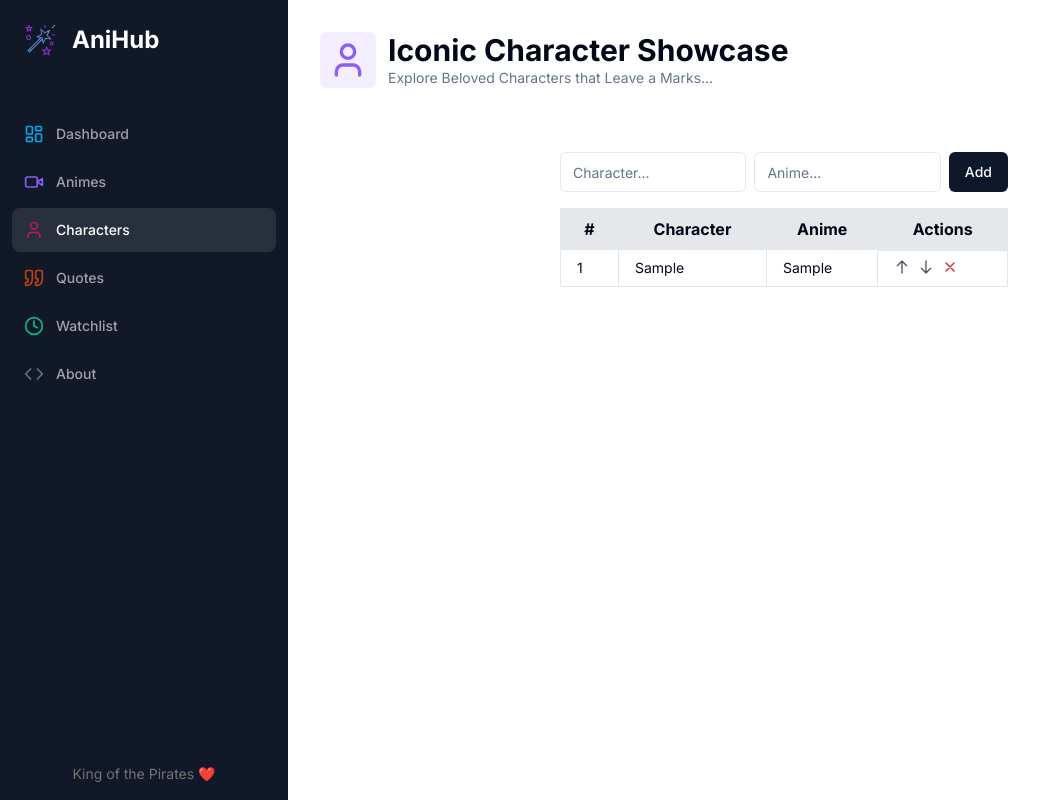
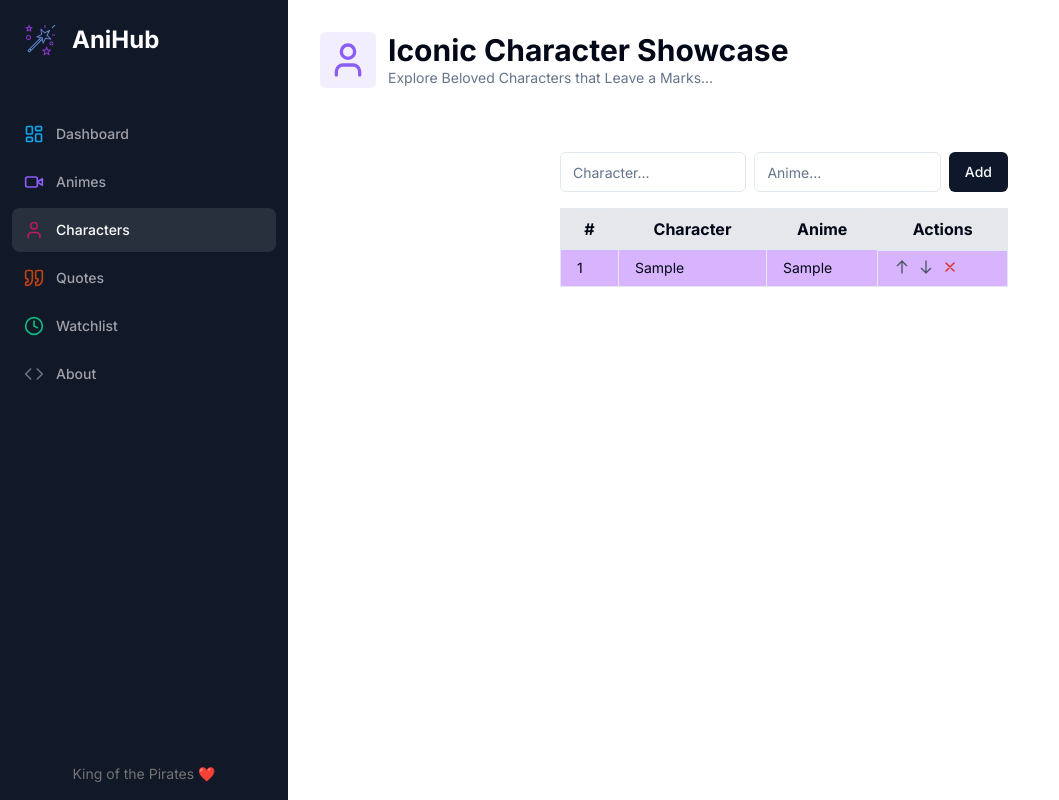
Before and after one commit to NikChhillar/AiShinobi, a Next.js app: page /characters in a window 1280 px wide. Both pictures are taken after typing "Sample", "Sample" into the empty fields and a click on the button "Add". Shown: the whole page, without its empty margins (0-1059 px from the left). Built offline with nearby package versions, Linux system fonts and the light colour scheme.

Commit message:
added bg colors

```diff
--- a/app/(dashboard)/(routes)/animes/page.tsx
+++ b/app/(dashboard)/(routes)/animes/page.tsx
@@ -5,6 +5,14 @@ import { Button } from "@/components/ui/button";
 import { Input } from "@/components/ui/input";
 import { VideoIcon } from "lucide-react";
 import { useEffect, useState } from "react";
+
+const rankingColors = [
+  'bg-purple-300', 'bg-purple-200', 'bg-purple-100', // Purple shades
+  'bg-blue-300', 'bg-blue-200', 'bg-blue-100',       // Blue shades
+  'bg-green-300', 'bg-green-200', 'bg-green-100',    // Green shades
+  'bg-orange-300', 'bg-orange-200', 'bg-orange-100', // Orange shades
+  'bg-red-300', 'bg-red-200', 'bg-red-100',          // Red shades
+];
 
 const AnimePage = () => {
   const [animeName, setAnimeName] = useState<string>("");
@@ -113,8 +121,10 @@ const AnimePage = () => {
               </thead>
               <tbody>
                 {topAnimes.map((anime, index) => (
-                  <tr key={anime} className="hover:bg-gray-100 transition">
-                    <td className="border text-sm  p-2 md:py-2 md:px-4">{index + 1}</td>
+                  <tr key={anime}
+                    className={` ${rankingColors[index % rankingColors.length]}`}
+                  >
+                    <td className="border text-sm  p-2 md:py-2 md:px-4">#{index + 1}</td>
                     <td className="border text-sm p-2 md:py-2 md:px-4">{anime}</td>
                     <td className="border-t p-2 md:py-2 md:px-4 flex items-center">
                       <button
--- a/app/(dashboard)/(routes)/characters/page.tsx
+++ b/app/(dashboard)/(routes)/characters/page.tsx
@@ -4,8 +4,15 @@ import { Heading } from "@/components/Heading";
 import { Button } from "@/components/ui/button";
 import { Input } from "@/components/ui/input";
 import { UserIcon } from "lucide-react";
-import Image from "next/image";
 import React, { useEffect, useState } from "react";
+
+const rankingColors = [
+  'bg-purple-300', 'bg-purple-200', 'bg-purple-100', // Purple shades
+  'bg-blue-300', 'bg-blue-200', 'bg-blue-100',       // Blue shades
+  'bg-green-300', 'bg-green-200', 'bg-green-100',    // Green shades
+  'bg-orange-300', 'bg-orange-200', 'bg-orange-100', // Orange shades
+  'bg-red-300', 'bg-red-200', 'bg-red-100',          // Red shades
+];
 
 const CharacterPage = () => {
   const [characterName, setCharacterName] = useState<string>("");
@@ -28,8 +35,8 @@ const CharacterPage = () => {
     if (
       characterName.trim() !== '' &&
       animeName.trim() !== '' &&
-      characterName.length <= 25 &&
-      animeName.length <= 25 &&
+      characterName.length <= 35 &&
+      animeName.length <= 35 &&
       topCharacters.length < 15
     ) {
       setTopCharacters([...topCharacters, { characterName, animeName }]);
@@ -38,7 +45,7 @@ const CharacterPage = () => {
     }
     else {
       alert(
-        'Character name and anime name should not exceed 25 characters, and the list should have less than 15 characters.'
+        'Character name and anime name should not exceed 35 characters, and the list should have less than 15 characters.'
       );
     }
   };
@@ -131,7 +138,8 @@ const CharacterPage = () => {
               </thead>
               <tbody>
                 {topCharacters.map((character, index) => (
-                  <tr key={index} className="hover:bg-gray-100">
+                  <tr key={index} className={` ${rankingColors[index % rankingColors.length]}`}
+                  >
                     <td className="border text-sm  p-2 md:py-2 md:px-4">{index + 1}</td>
                     <td className="border text-sm  p-2 md:py-2 md:px-4">{character.characterName}</td>
                     <td className="border text-sm p-2 md:py-2 md:px-4">{character.animeName}</td>
--- a/app/(dashboard)/(routes)/quotes/page.tsx
+++ b/app/(dashboard)/(routes)/quotes/page.tsx
@@ -5,6 +5,14 @@ import { Button } from "@/components/ui/button";
 import { Input } from "@/components/ui/input";
 import { QuoteIcon } from "lucide-react";
 import React, { useEffect, useState } from "react";
+
+const rankingColors = [
+  'bg-purple-300', 'bg-purple-200', 'bg-purple-100', // Purple shades
+  'bg-blue-300', 'bg-blue-200', 'bg-blue-100',       // Blue shades
+  'bg-green-300', 'bg-green-200', 'bg-green-100',    // Green shades
+  'bg-orange-300', 'bg-orange-200', 'bg-orange-100', // Orange shades
+  'bg-red-300', 'bg-red-200', 'bg-red-100',          // Red shades
+];
 
 const QuotePage = () => {
   const [quote, setQuote] = useState<string>("");
@@ -114,7 +122,9 @@ const QuotePage = () => {
         ) : (
           <div className="grid gap-4 grid-cols-1 sm:grid-cols-2 md:grid-cols-3 lg:grid-cols-4">
             {topQuotes.map((quoteItem, index) => (
-              <div key={index} className="border p-4 bg-white rounded shadow">
+              <div key={index}
+                className={`border p-4 rounded-lg shadow ${rankingColors[index % rankingColors.length]}`}
+              >
                 <div className="flex justify-between items-center mb-2">
                   <span className="text-gray-500 text-sm">#{index + 1}</span>
                   <div className="flex space-x-2">
```
